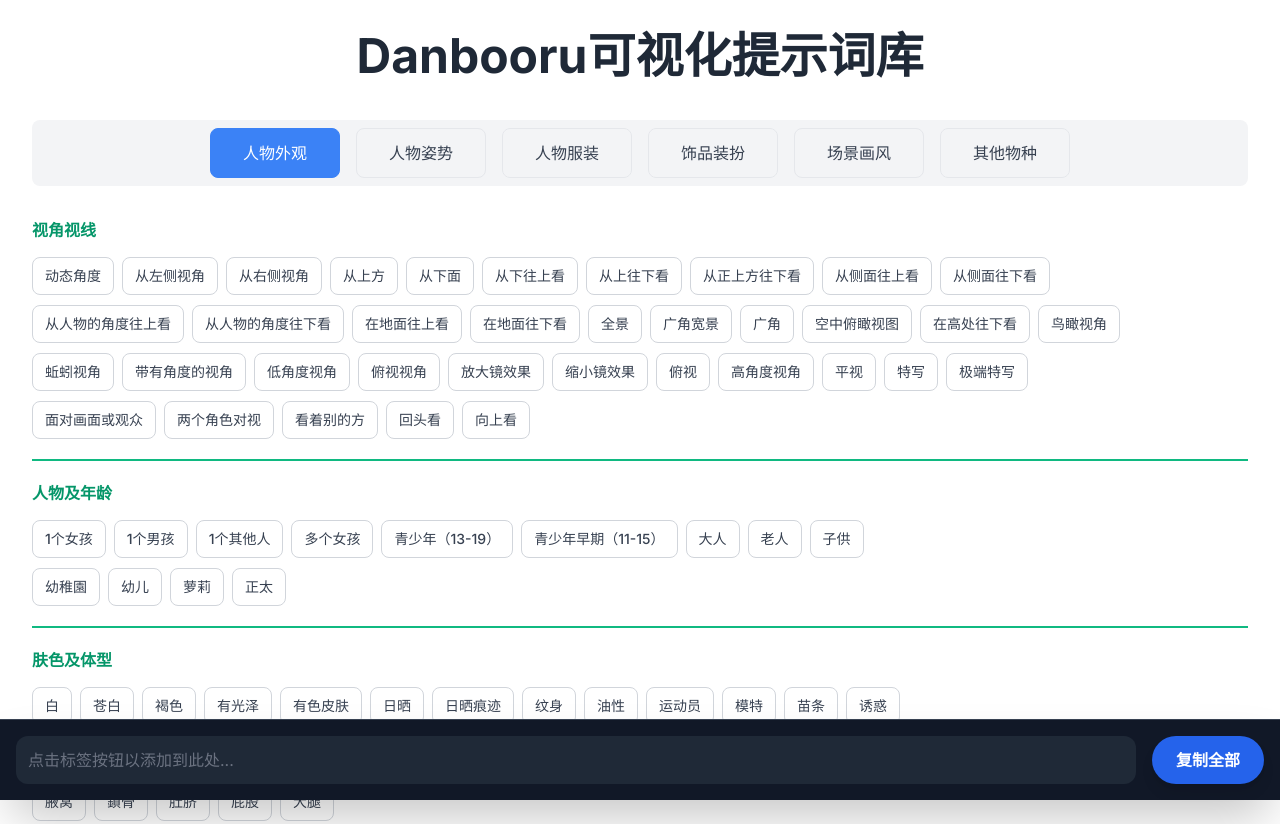
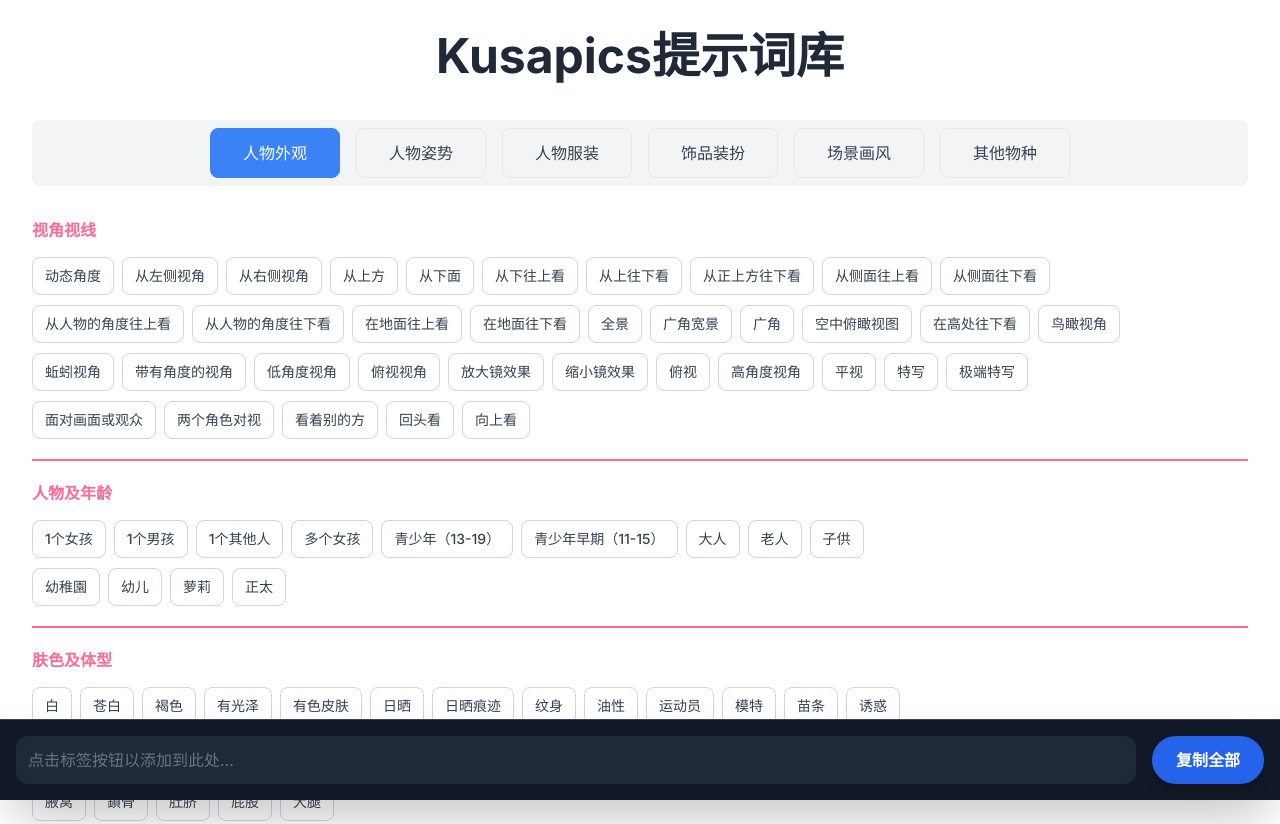
Before and after one commit to mmx0318/Prompt-, a website: page index.html in a window 1280 px wide. Shown: the top 824 px of the page. Drawn offline with nearby package versions, Linux system fonts and the light colour scheme.

Commit message:
Update index.html

```diff
--- a/index.html
+++ b/index.html
@@ -40,12 +40,12 @@
             color: #1d4ed8;
         }
         .category-section {
-            border-bottom: 2px solid #10b981;
+            border-bottom: 2px solid #FF6B95;
             margin-bottom: 20px;
             padding-bottom: 10px;
         }
         .section-title {
-            color: #059669;
+            color: #FF6B95;
             font-weight: bold;
             margin-bottom: 15px;
         }
@@ -60,7 +60,7 @@
             bottom: 20px;
             left: 50%;
             transform: translateX(-50%);
-            background-color: #10b981;
+            background-color: #FF6B95;
             color: white;
             padding: 12px 24px;
             border-radius: 9999px;
@@ -78,7 +78,7 @@
 <body class="p-4 md:p-8">
     <div class="max-w-7xl mx-auto pb-32">
         <h1 class="text-4xl md:text-5xl font-bold text-center mb-10 text-gray-800">
-            Danbooru可视化提示词库
+            Kusapics提示词库
         </h1>
 
         <div class="flex justify-center mb-8 space-x-4 p-2 bg-gray-100 rounded-lg overflow-x-auto">
```
